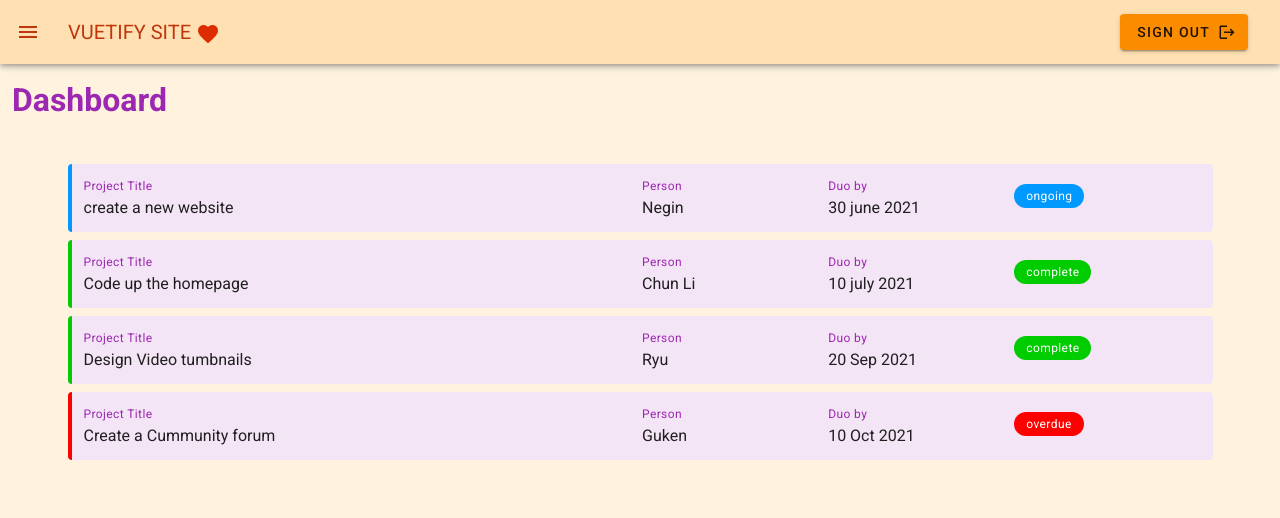
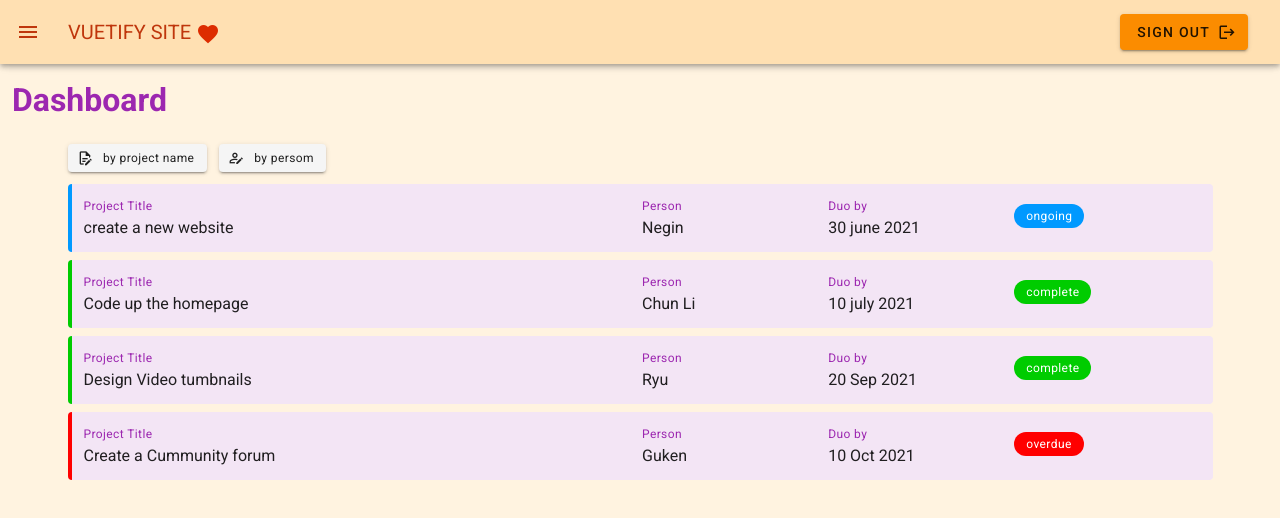
Before and after one commit to NeginSal/vuetify-project, a Vue app: page / in a window 1280 px wide. Shown: the top 518 px of the page. Built offline with nearby package versions, Linux system fonts and the light colour scheme.

Commit message:
sorting projects

```diff
--- a/src/views/Dashboard.vue
+++ b/src/views/Dashboard.vue
@@ -2,6 +2,17 @@
 <div class="dashboard my-3 mx-3">
   <h1 class="subheading purple--text  lighten-1--text">Dashboard</h1>
   <v-container class="my-5">
+    <v-layout row class="mb-3">
+      <v-btn small flat class="ml-5 mr-3" color="gray" @click="sortBy('title')">
+        <v-icon small left >mdi-file-document-edit-outline</v-icon>
+        <span class="caption text-lowercase">By project name</span>
+      </v-btn>
+      <v-btn small flat color="gray" @click="sortBy('person')">
+        <v-icon small left >mdi-account-edit-outline</v-icon>
+        <span class="caption text-lowercase">By persom</span>
+      </v-btn>
+    </v-layout>
+
     <v-card flat class="pa-3 ma-2 purple lighten-5" v-for="project in projects" :key="project.title">
       <v-layout row wrap :class="`pa-3 project ${project.status}`">
         <v-flex xs12 md6>
@@ -40,6 +51,11 @@
           {title:'Create a Cummunity forum', person:'Guken', due:'10 Oct 2021', status:'overdue'},
         ]
       }
+    },
+    methods: {
+      sortBy(prop){
+        this.projects.sort((a,b) => a[prop] < b[prop] ? -1 : 1)
+      }
     }
 
   }
```
